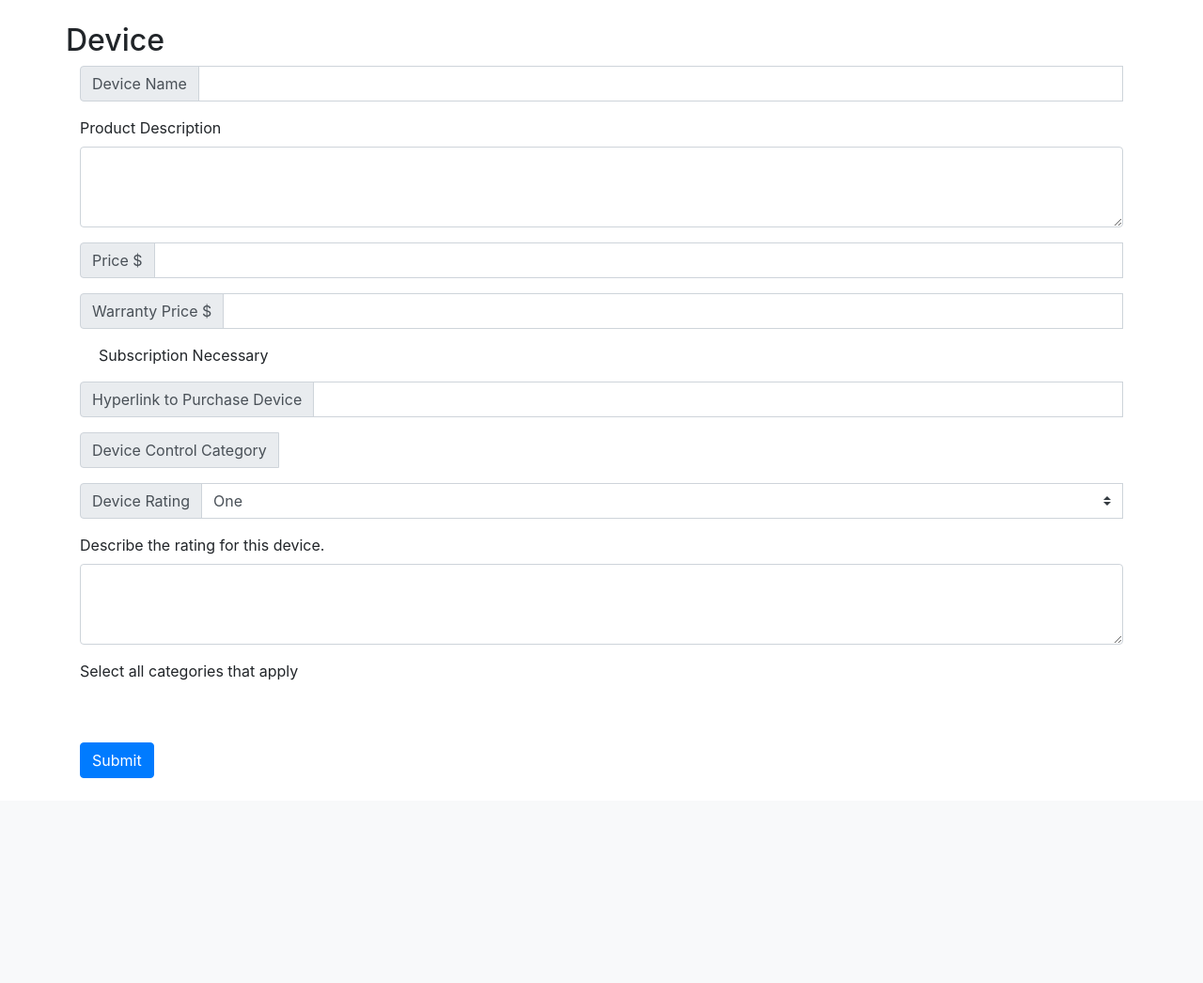
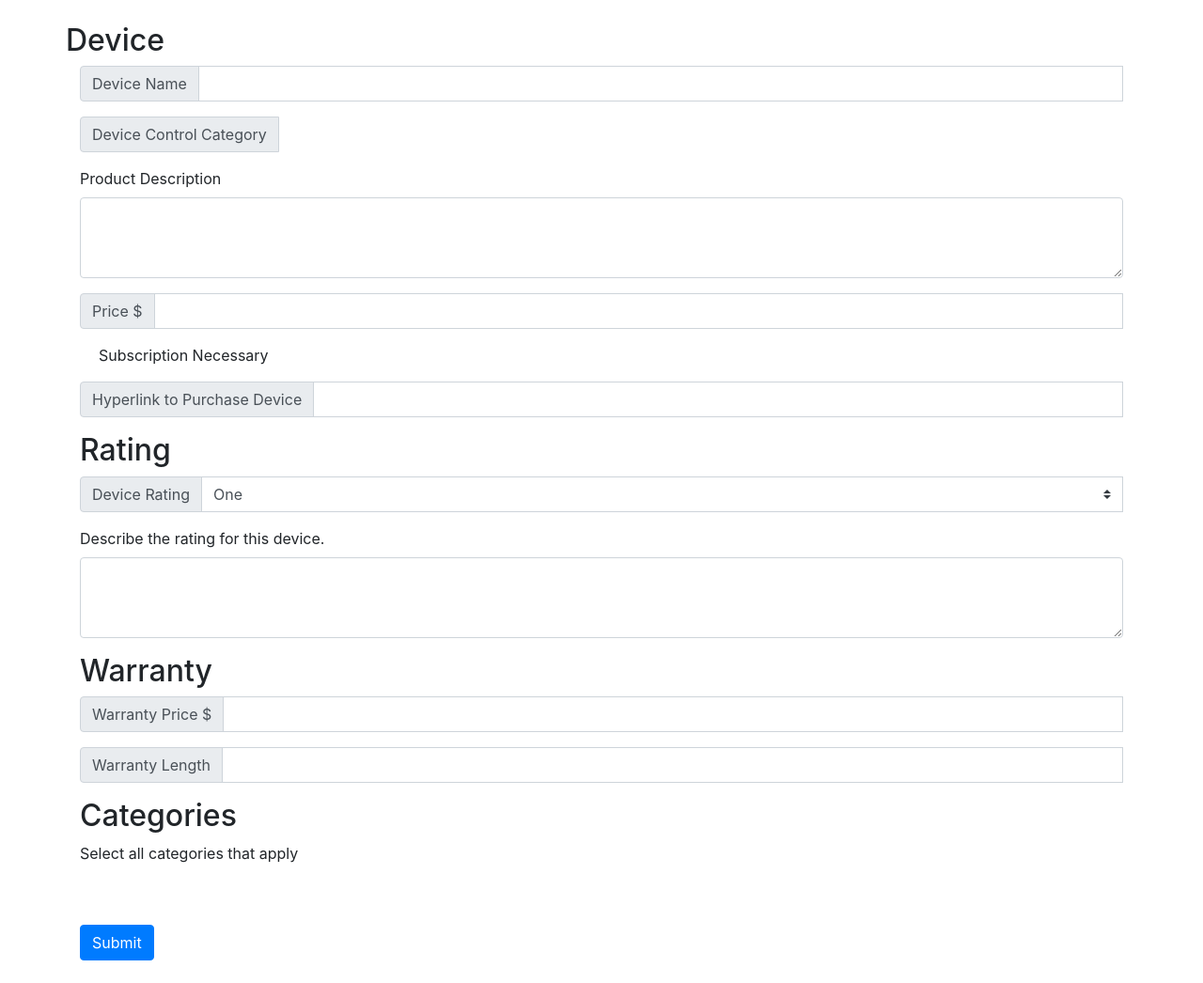
Before and after one commit to Dev-Laurin/smartHomeDevicesForDisabled, a Flask app: template smartify/templates/create_device.html in a window 1280 px wide. Shown: the part 56-1102 px from the top of the page at 94% size. Before the commit the page ends 884 px from the top, so only its background shows below. Run offline with Flask 2, Linux system fonts and the light colour scheme; the template is opened without the code that fills it, so the values that code supplies are empty; parts of the project's set-up code (start-up, migrations or seed data) failed here and were passed over; some libraries are stand-ins or nearby versions.

Commit message:
Added warranty fields.

```diff
--- a/smartify/templates/create_device.html
+++ b/smartify/templates/create_device.html
@@ -23,6 +23,18 @@
 			  	Please provide a device name.
 			  </div>
 			</div>
+		</div>
+		<div class="input-group mb-3">
+		  <div class="input-group-prepend">
+		    <label class="input-group-text" for="category">Device Control Category</label>
+		  </div>
+		  {{ form.category(class="custom-select", id="category", onload="categoryLoad()") }}
+		  <div class="valid-feedback">
+		    	Looks good!
+		  </div>
+		  <div class="invalid-feedback">
+		    Please provide a device control input category.
+		  </div>
 		</div>
 		<div class="form-group">
 		    <label for="description">Product Description</label>
@@ -53,19 +65,6 @@
 		    <div class="invalid-feedback">
 		    	Please provide a price.
 		    </div>
-		</div>
-		<div class="input-group mb-3">
-		  <div class="input-group-prepend">
-		    <label class="input-group-text" for='warranty_price'>Warranty Price $</label>
-		  </div>
-		  {% if device.warranty_price %}
-		  	<input name="warranty_price" id='warranty_price' type="text" class="form-control" value="{{device.warranty_price}}">
-		  {% else %}
-		  	<input name="warranty_price" id='warranty_price' type="text" class="form-control">
-		  {% endif %}
-		  <div class="valid-feedback">
-		    	Looks good!
-		  </div>
 		</div>
 		<div class="input-group mb-3">
 			<div class="form-check">
@@ -144,18 +143,7 @@
 		    Please provide a hyperlink to the device.
 		  </div>
 		</div>
-		<div class="input-group mb-3">
-		  <div class="input-group-prepend">
-		    <label class="input-group-text" for="category">Device Control Category</label>
-		  </div>
-		  {{ form.category(class="custom-select", id="category", onload="categoryLoad()") }}
-		  <div class="valid-feedback">
-		    	Looks good!
-		  </div>
-		  <div class="invalid-feedback">
-		    Please provide a device control input category.
-		  </div>
-		</div>
+		<h2>Rating</h2>
 		<div class="input-group mb-3">
 		  <div class="input-group-prepend">
 		    <label class="input-group-text" for="rating">Device Rating</label>
@@ -181,7 +169,37 @@
 		    {% else %}
 		    	<textarea class="form-control" name="narrative" id="narrative" rows="3"></textarea>
 		    {% endif %}
+		</div>
+		<h2>Warranty</h2>
+		<div class="input-group mb-3">
+		  <div class="input-group-prepend">
+		    <label class="input-group-text" for='warranty_price'>Warranty Price $</label>
 		  </div>
+		  {% if device.warranty_price %}
+		  	<input name="warranty_price" id='warranty_price' type="text" class="form-control" value="{{device.warranty_price}}">
+		  {% else %}
+		  	<input name="warranty_price" id='warranty_price' type="text" class="form-control">
+		  {% endif %}
+		  <div class="valid-feedback">
+		    	Looks good!
+		  </div>
+		</div>
+		<div class="form-group">
+			<div class="input-group mb-3">
+			  <div class="input-group-prepend">
+			  	<label class="input-group-text" for='warranty_length'>Warranty Length</label>
+			  </div>
+			  {% if device.warranty_length %}
+			  	<input type="text" id='warranty_length' name="warranty_length" class="form-control" value="{{device.warranty_length}}">
+			  {% else %}
+			  	<input type="text" id='warranty_length' name="warranty_length" class="form-control">
+			  {% endif %}
+			  <div class="valid-feedback">
+			  	Looks good!
+			  </div>
+			</div>
+		</div>
+		<h2>Categories</h2>
 		<p>Select all categories that apply</p>
 		{% for homecategory in homecategories %}
 		<div class="form-check">
```
Also changed, not shown: smartify/routes.py (+7 -1 lines), smartify/templates/device_details.html (+10 -0 lines).
